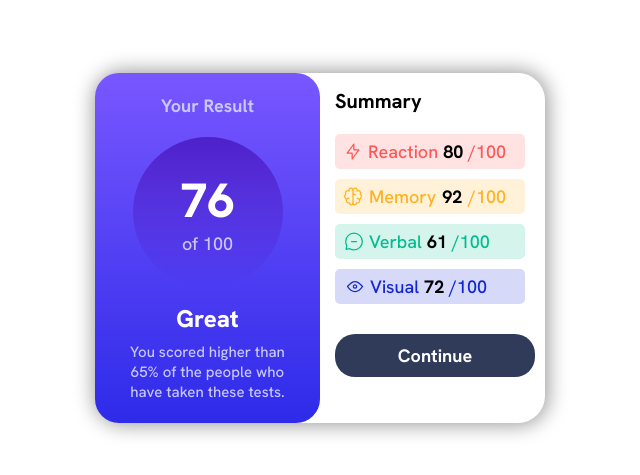
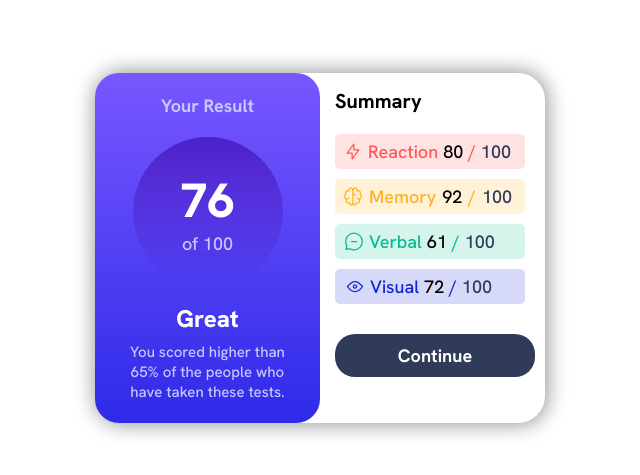
Before and after one commit to Amaterasu247/results-summary-component-main, a plain HTML site: page index.html in a window 1280 px wide. Shown: the part 215-690 px from the top of the page, without its empty margins (320-960 px from the left). Drawn offline with Linux system fonts and the light colour scheme.

Commit message:
FInalized Form

```diff
--- a/index.html
+++ b/index.html
@@ -33,19 +33,24 @@
         <div id="score-container">
           <div id="reaction-score">
             <img src="/assets/images/icon-reaction.svg" alt="" />Reaction
-            <b>80</b>/100
+            <span class="black-text">80</span>/<span class="grey-text"
+              >100</span
+            >
           </div>
           <div id="memory-score">
             <img src="assets/images/icon-memory.svg" alt="" />Memory
-            <b>92</b>/100
+            <span class="black-text">92</span> /
+            <span class="grey-text">100</span>
           </div>
           <div id="verbal-score">
             <img src="assets/images/icon-verbal.svg" alt="" />Verbal
-            <b>61</b>/100
+            <span class="black-text">61</span> /
+            <span class="grey-text">100</span>
           </div>
           <div id="visual-score">
             <img src="assets/images/icon-visual.svg" alt="" />Visual
-            <b>72</b>/100
+            <span class="black-text">72</span> /
+            <span class="grey-text">100</span>
           </div>
           <div class="continue-button"><a href="#">Continue</a></div>
         </div>
--- a/styles.css
+++ b/styles.css
@@ -156,6 +156,14 @@ body{
     margin-bottom: 30px;
 }
 
+.container .black-text{
+    color: black;
+}
+
+.container .grey-text{
+    color: hsl(224, 30%, 27%);
+}
+
 .container .continue-button{
     background-color: hsl(224, 30%, 27%);
     text-align: center;
```
Also changed, not shown: todo.txt (deleted).
